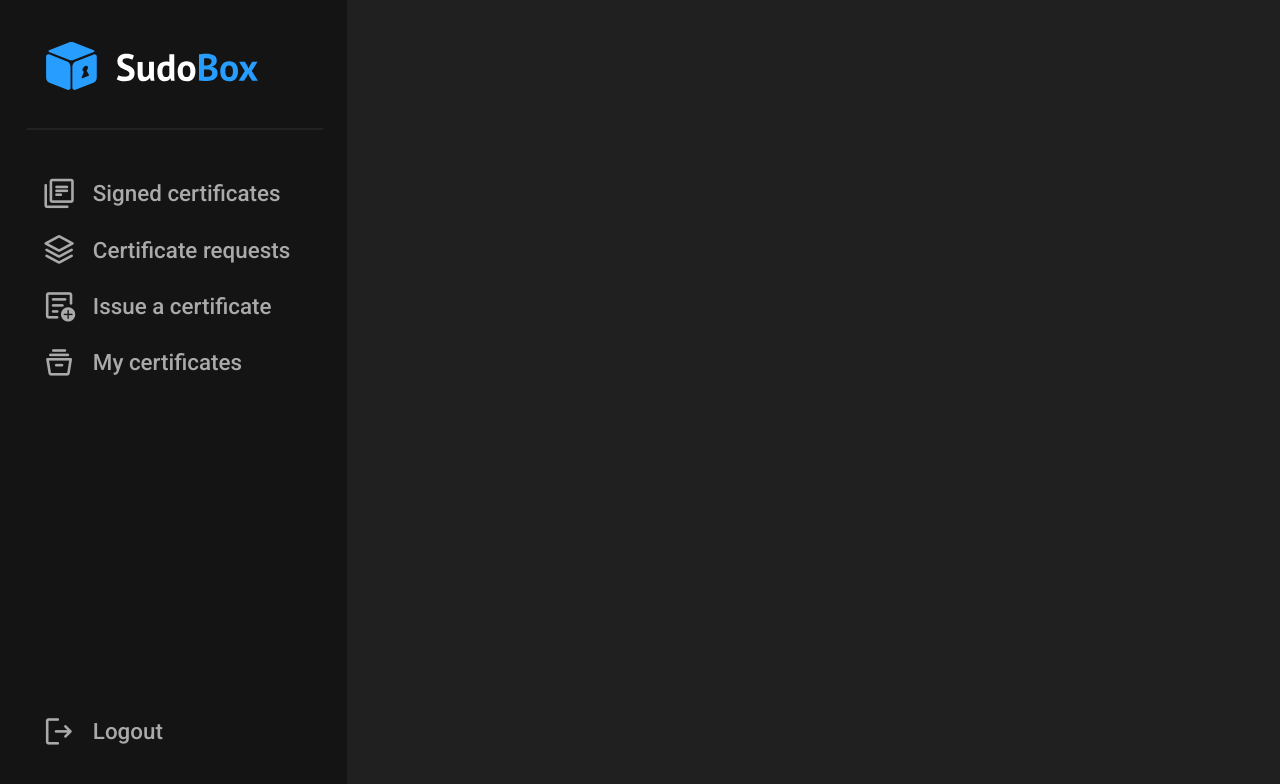
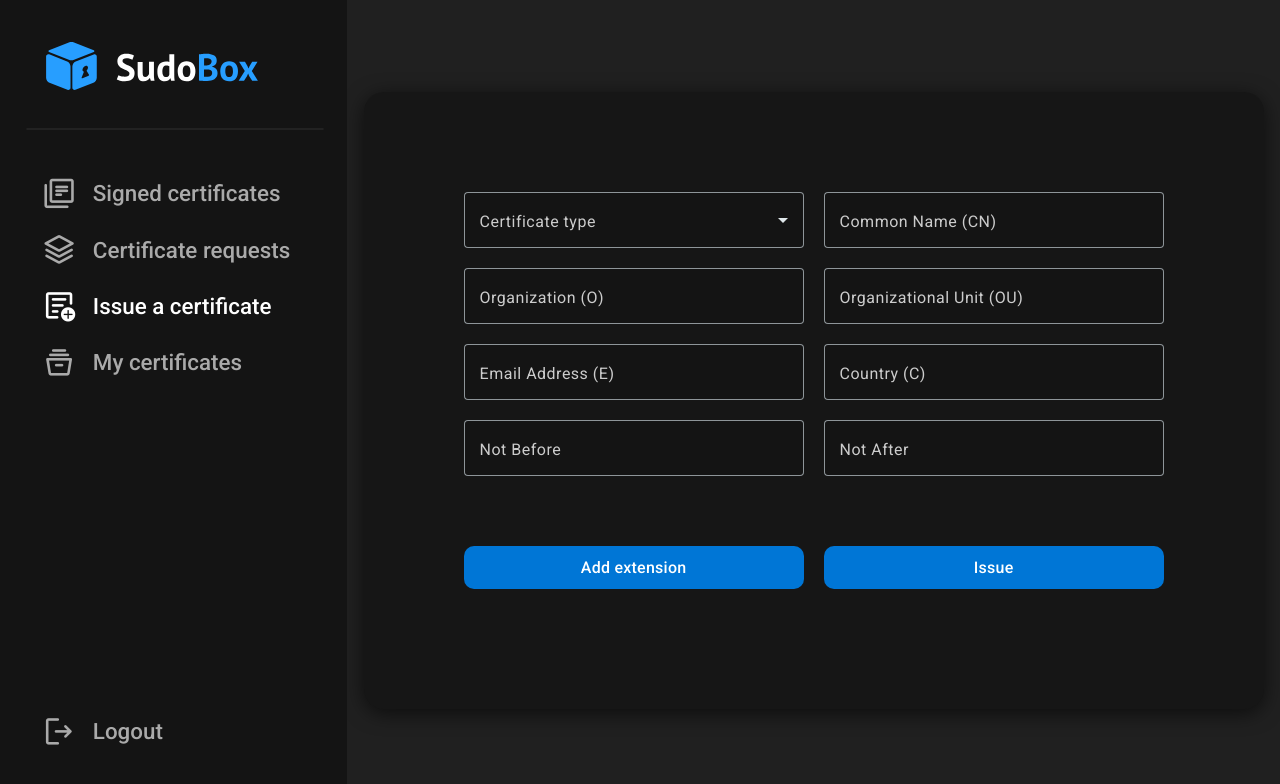
Before and after one commit to lukascobbler/ib-pki, an Angular app in the folder front-end/: page /issue-certificate in a window 1280 px wide. Before the commit this address led to /. Shown: the top 784 px of the page. Built offline with nearby package versions, Linux system fonts and the light colour scheme.

Commit message:
feature: adding the issue certificate page

```diff
--- a/front-end/src/app/app.component.scss
+++ b/front-end/src/app/app.component.scss
@@ -10,3 +10,44 @@
   overflow: auto;
   background-color: $background;
 }
+
+::ng-deep .blue-button, ::ng-deep .gray-button {
+  font-family: Roboto, Arial, sans-serif;
+  letter-spacing: 0.25px;
+  padding: 8px 16px;
+  font-weight: 500;
+  font-size: 14px;
+  margin-bottom: 20px;
+  border-radius: 8px;
+  border: none;
+  color: white;
+  cursor: pointer;
+}
+
+::ng-deep .blue-button {
+  background-color: $primary;
+
+  &:hover {
+    background-color: lighten($primary, 5.5%);
+  }
+}
+
+::ng-deep .gray-button {
+  background-color: $edge2;
+
+  &:hover {
+    background-color: lighten($edge2, 5.5%);
+  }
+}
+
+::ng-deep .blue-button:disabled {
+  background-color: $accent2;
+  color: $pale-text;
+  border-color: $pale-text;
+}
+
+::ng-deep .gray-button:disabled {
+  background-color: $accent2;
+  color: $pale-text;
+  border-color: $pale-text;
+}
--- a/front-end/src/app/app.routes.ts
+++ b/front-end/src/app/app.routes.ts
@@ -1,3 +1,6 @@
 import { Routes } from '@angular/router';
+import {IssueCertificateComponent} from './components/common/issue-certificate/issue-certificate.component';
 
-export const routes: Routes = [];
+export const routes: Routes = [
+  {path: "issue-certificate", component: IssueCertificateComponent},
+];
--- a/front-end/src/app/components/common/issue-certificate/issue-certificate.component.html
+++ b/front-end/src/app/components/common/issue-certificate/issue-certificate.component.html
@@ -1 +1,100 @@
-<p>issue-certificate works!</p>
+<div class="certificate-container">
+  <form class="certificate-form">
+
+    <div class="row">
+      <mat-form-field appearance="outline">
+        <mat-label>Certificate type</mat-label>
+        <mat-select>
+          <mat-option value="signing">Signing certificate</mat-option>
+          <mat-option value="encryption">Encryption certificate</mat-option>
+        </mat-select>
+      </mat-form-field>
+
+      <mat-form-field appearance="outline">
+        <mat-label>Common Name (CN)</mat-label>
+        <input matInput />
+      </mat-form-field>
+    </div>
+
+    <div class="row">
+      <mat-form-field appearance="outline">
+        <mat-label>Organization (O)</mat-label>
+        <input matInput />
+      </mat-form-field>
+
+      <mat-form-field appearance="outline">
+        <mat-label>Organizational Unit (OU)</mat-label>
+        <input matInput />
+      </mat-form-field>
+    </div>
+
+    <div class="row">
+      <mat-form-field appearance="outline">
+        <mat-label>Email Address (E)</mat-label>
+        <input matInput type="email" />
+      </mat-form-field>
+
+      <mat-form-field appearance="outline">
+        <mat-label>Country (C)</mat-label>
+        <input matInput maxlength="2" />
+      </mat-form-field>
+    </div>
+
+    <div class="row">
+      <mat-form-field appearance="outline">
+        <!-- TODO popravi datume kad forma bude kompletna sa bekom -->
+        <mat-label>Not Before</mat-label>
+        <input matInput [matDatepicker]="pickerAfter">
+        <mat-datepicker-toggle matSuffix [for]="pickerAfter"></mat-datepicker-toggle>
+        <mat-datepicker #pickerAfter></mat-datepicker>
+      </mat-form-field>
+      <mat-form-field appearance="outline">
+        <mat-label>Not After</mat-label>
+        <input matInput [matDatepicker]="pickerBefore">
+        <mat-datepicker-toggle matSuffix [for]="pickerBefore"></mat-datepicker-toggle>
+        <mat-datepicker #pickerBefore></mat-datepicker>
+      </mat-form-field>
+    </div>
+
+    <div class="extensions-container">
+      <div class="row extension-row" *ngFor="let ext of extensions; let i = index">
+        <mat-form-field appearance="outline">
+          <mat-label>Extension key</mat-label>
+          <mat-select [(ngModel)]="ext.key" name="extKey{{i}}">
+            <mat-option value="keyUsage">keyUsage</mat-option>
+            <mat-option value="basicConstraints">basicConstraints</mat-option>
+            <mat-option value="subjectAltName">dodati jos opcija, dinamicki</mat-option>
+          </mat-select>
+        </mat-form-field>
+
+        <mat-form-field *ngIf="ext.type === 0" appearance="outline">
+          <mat-label>Extension value</mat-label>
+          <input matInput [(ngModel)]="ext.value" name="extValue{{i}}" />
+        </mat-form-field>
+
+        <mat-form-field *ngIf="ext.type === 1" appearance="outline">
+          <mat-label>Extension value</mat-label>
+          <mat-select [(ngModel)]="ext.value" name="extKey{{i}}">
+            <mat-option value="aa">dodati opcije za predefinisane vrednosti</mat-option>
+            <mat-option value="bb">basicConstraints</mat-option>
+            <mat-option value="cc">dodati jos opcija, dinamicki</mat-option>
+          </mat-select>
+        </mat-form-field>
+
+        <button mat-icon-button (click)="removeExtension(i)">
+          <span class="material-symbols-rounded">do_not_disturb_on</span>
+        </button>
+      </div>
+    </div>
+
+    <div class="actions">
+      <button class="blue-button large-btn" type="button" (click)="addExtension()">
+        Add extension
+      </button>
+      <button class="blue-button large-btn" type="submit">
+        Issue
+      </button>
+    </div>
+
+  </form>
+</div>
--- a/front-end/src/app/components/common/issue-certificate/issue-certificate.component.scss
+++ b/front-end/src/app/components/common/issue-certificate/issue-certificate.component.scss
@@ -0,0 +1,106 @@
+@import 'colors.scss';
+
+:host {
+  display: flex;
+  justify-content: center;
+  align-items: center;
+  height: 100vh;
+  background-color: $background;
+}
+
+.certificate-container {
+  background-color: $background2;
+  padding: 100px;
+  border-radius: 20px;
+  width: 700px;
+  box-shadow: 0 4px 20px rgba(0, 0, 0, 0.6);
+}
+
+.certificate-form {
+  display: flex;
+  flex-direction: column;
+  gap: 20px;
+
+  .row {
+    display: flex;
+    gap: 20px;
+
+    mat-form-field {
+      flex: 1;
+
+      ::ng-deep .mat-mdc-text-field-wrapper {
+        background-color: $background3 !important;
+        border-radius: 6px;
+      }
+
+      ::ng-deep .mat-mdc-input-element {
+        color: $text;
+      }
+
+      ::ng-deep .mat-mdc-floating-label {
+        color: $whitish !important;
+      }
+    }
+  }
+
+  .extensions-container {
+    max-height: 30vh;
+    overflow-y: auto;
+    overflow-x: hidden;
+    display: flex;
+    flex-direction: column;
+    gap: 20px;
+    padding-right: 8px;
+    padding-top: 10px;
+    height: auto;
+
+    &::-webkit-scrollbar {
+      width: 8px;
+    }
+
+    &::-webkit-scrollbar-thumb {
+      background: $edge2;
+      border-radius: 4px;
+    }
+
+    &::-webkit-scrollbar-thumb:hover {
+      background: $accent;
+    }
+
+    &::-webkit-scrollbar-track {
+      background: transparent;
+    }
+  }
+
+  .extension-row {
+    display: flex;
+    align-items: center;
+    gap: 20px;
+
+    button[mat-icon-button] {
+      transform: scale(1.1);
+      color: $whitish;
+      display: flex;
+      justify-content: center;
+      align-items: center;
+    }
+  }
+
+  .actions {
+    display: flex;
+    justify-content: space-around;
+    margin-top: 20px;
+    gap: 20px;
+  }
+}
+
+.large-btn {
+  font-size: 16px;
+  padding: 12px 24px;
+  border-radius: 10px;
+  width: 100%;
+}
+
+::ng-deep .mat-mdc-form-field-subscript-wrapper {
+  display: none !important;
+}
--- a/front-end/src/app/components/common/issue-certificate/issue-certificate.component.ts
+++ b/front-end/src/app/components/common/issue-certificate/issue-certificate.component.ts
@@ -1,12 +1,61 @@
 import { Component } from '@angular/core';
+import {MatFormField, MatLabel} from '@angular/material/form-field';
+import {
+  MatDatepicker,
+  MatDatepickerInput,
+  MatDatepickerModule,
+  MatDatepickerToggle
+} from '@angular/material/datepicker';
+import {MatInput} from '@angular/material/input';
+import {
+  DateAdapter,
+  MAT_DATE_FORMATS,
+  MatNativeDateModule,
+  MatOption,
+} from '@angular/material/core';
+import {MatSelect} from '@angular/material/select';
+import {MatIconButton} from '@angular/material/button';
+import { MatIconModule } from '@angular/material/icon';
+import {NgForOf, NgIf} from '@angular/common';
+import {FormsModule} from '@angular/forms';
+import {CustomDateAdapter} from '../../shared/custom-calendar/custom-date-adapter';
+import {CUSTOM_DATE_FORMATS} from '../../shared/custom-calendar/custom-date-formats';
 
 @Component({
   selector: 'app-issue-certificate',
   standalone: true,
-  imports: [],
+  imports: [
+    MatFormField,
+    MatLabel,
+    MatDatepickerInput,
+    MatDatepickerToggle,
+    MatDatepicker,
+    MatInput,
+    MatOption,
+    MatSelect,
+    MatIconButton,
+    NgForOf,
+    MatIconModule,
+    FormsModule,
+    MatDatepickerModule,
+    MatNativeDateModule,
+    NgIf,
+  ],
+  providers: [
+    {provide: DateAdapter, useClass: CustomDateAdapter},
+    {provide: MAT_DATE_FORMATS, useValue: CUSTOM_DATE_FORMATS}
+  ],
   templateUrl: './issue-certificate.component.html',
   styleUrl: './issue-certificate.component.scss'
 })
 export class IssueCertificateComponent {
+  extensions: {key: string, value: string, type: number}[] = [];
 
+  addExtension() {
+    this.extensions.push({ key: '', value: '', type: Math.round(Math.random()) });
+  }
+
+  removeExtension(index: number) {
+    this.extensions.splice(index, 1);
+  }
 }
--- a/front-end/src/app/components/common/navbar/navbar.component.html
+++ b/front-end/src/app/components/common/navbar/navbar.component.html
@@ -1,6 +1,6 @@
 <div class="sidebar">
   <span class="sidebar-banner">
-    <img ngSrc="/banner.svg" alt="" fill>
+    <img priority ngSrc="/banner.svg" alt="" fill>
   </span>
 
   <hr class="sidebar-line">
--- /dev/null
+++ b/front-end/src/app/components/shared/custom-calendar/custom-date-adapter.ts
@@ -0,0 +1,17 @@
+import { NativeDateAdapter } from '@angular/material/core';
+import { Injectable } from '@angular/core';
+
+@Injectable()
+export class CustomDateAdapter extends NativeDateAdapter {
+  override getFirstDayOfWeek(): number {
+    return 1;
+  }
+
+  override format(date: Date): string {
+    const day = date.getDate();
+    const month = date.getMonth() + 1;
+    const year = date.getFullYear();
+
+    return `${day}.${month}.${year}.`;
+  }
+}
--- /dev/null
+++ b/front-end/src/app/components/shared/custom-calendar/custom-date-formats.ts
@@ -0,0 +1,13 @@
+import {MatDateFormats} from '@angular/material/core';
+
+export const CUSTOM_DATE_FORMATS: MatDateFormats = {
+  parse: {
+    dateInput: 'MM/dd/yyyy',
+  },
+  display: {
+    dateInput: 'd.M.yyyy',
+    monthYearLabel: 'MMM yyyy',
+    dateA11yLabel: 'LL',
+    monthYearA11yLabel: 'MMMM yyyy',
+  },
+};
--- a/front-end/src/colors.scss
+++ b/front-end/src/colors.scss
@@ -2,6 +2,7 @@ $text: #FFFFFF;
 $whitish: #CCCCCC;
 $pale-text: #AAAAAA;
 $accent: #279EFF;
+$accent2: #0A4575;
 $primary: #0076D6;
 $background: #202020;
 $background2: #161616;
```
Also changed, not shown: front-end/src/app/app.config.ts (+8 -1 lines).
